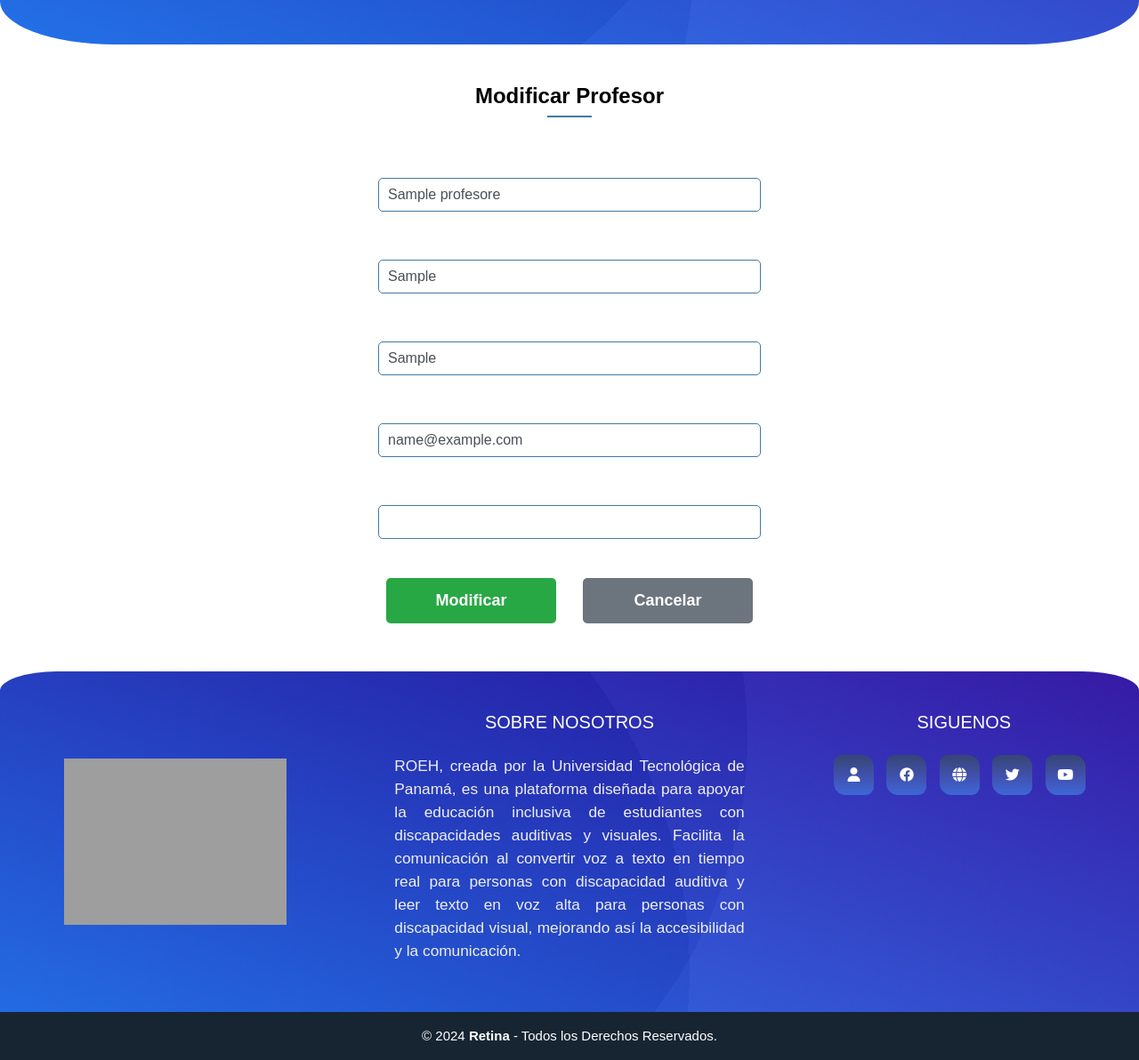
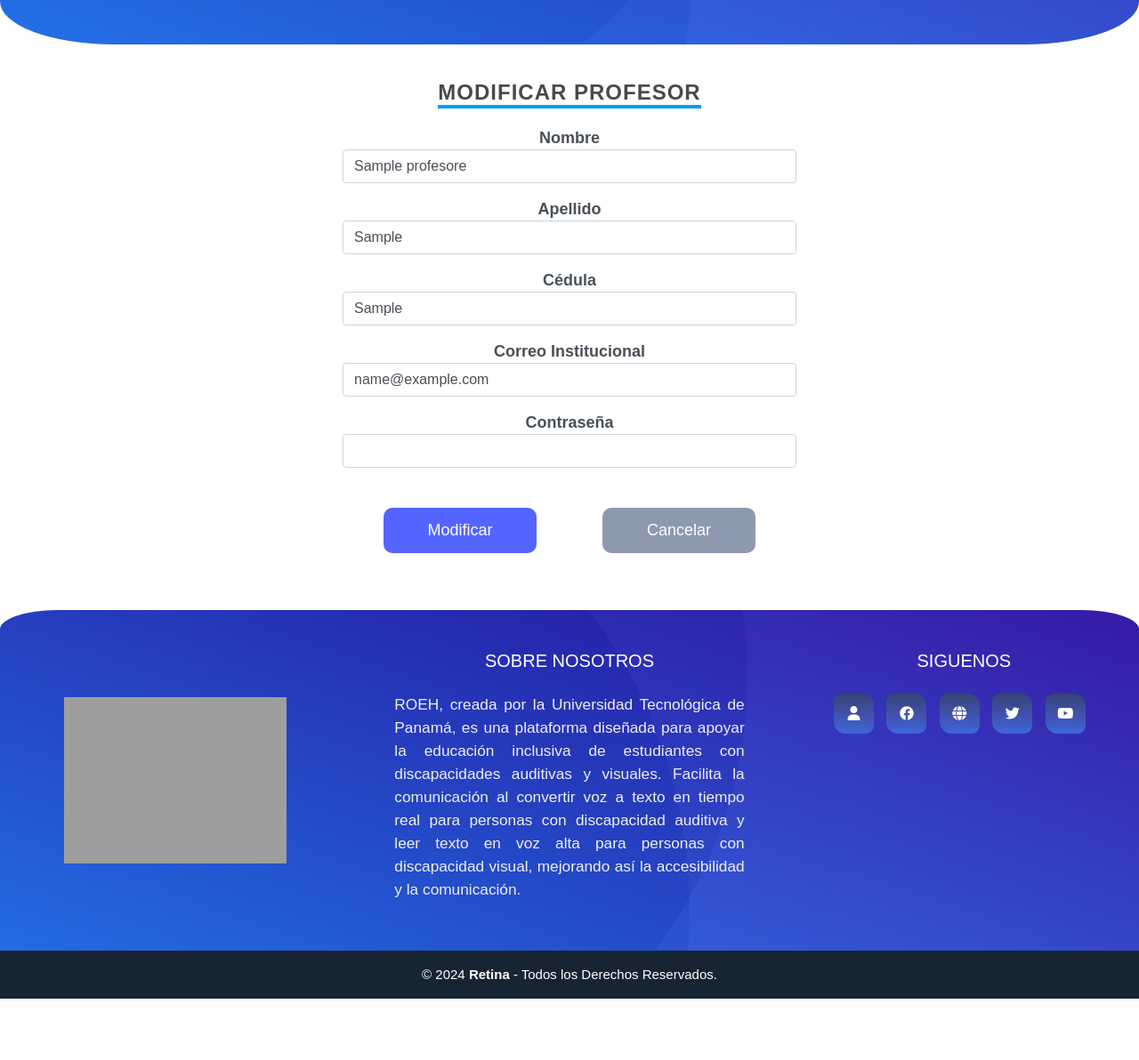
Before and after one commit to AngelaYermey/RegistrosBD, a PHP site: the page made by administrador/profesor/modificarDatosprofesor.php in a window 1280 px wide. Shown: the part 435-1627 px from the top of the page at 89% size. After the commit the page ends 1558 px from the top, so only its background shows below. Run offline with PHP 8.4, Linux system fonts and the light colour scheme; the visitor is signed in with stand-in values (Sample User, id 1); tables that the repository leaves empty or names only in its code hold one stand-in row (values such as "Sample post"); data that the repository does not hold is empty; some libraries are stand-ins or nearby versions; grey boxes are pictures that could not be loaded.

Commit message:
HACIENDO AJUSTES EN FORMULARIO MODIFICAR

```diff
--- a/administrador/profesor/modificarDatosprofesor.php
+++ b/administrador/profesor/modificarDatosprofesor.php
@@ -18,9 +18,8 @@ if ($validar == null || $validar = '') {
     <meta charset="UTF-8">
     <meta name="viewport" content="width=device-width, initial-scale=1.0">
     <link rel="stylesheet" href="https://stackpath.bootstrapcdn.com/bootstrap/4.5.2/css/bootstrap.min.css">
-    <script src="https://cdn.jsdelivr.net/npm/bootstrap@5.3.0-alpha1/dist/js/bootstrap.bundle.min.js"></script>
-    <script src="https://kit.fontawesome.com/5ef4b61a8f.js" crossorigin="anonymous"></script>
-    <link rel="stylesheet" href="../../css/formModificar.css">
+
+    <link rel="stylesheet" href="../../css/DiseñoCuenta.css">
     <title>Modificar</title>
 </head>
 
@@ -32,7 +31,7 @@ $conexion_obj = new Conexion();
 // Establecer la conexión a la base de datos
 $conn = $conexion_obj->conectar();
 // Verificar si se ha enviado la cédula
-if(isset($_GET["cedProf"])) {
+if (isset($_GET["cedProf"])) {
 
     $ced = $_GET["cedProf"];
 
@@ -43,7 +42,7 @@ if(isset($_GET["cedProf"])) {
 
     $result = $sql->get_result();
     // Verificar si se encontraron resultados
-        if($result->num_rows > 0) {
+    if ($result->num_rows > 0) {
         $datos = $result->fetch_object();
     } else {
 ?>
@@ -51,21 +50,20 @@ if(isset($_GET["cedProf"])) {
             No se encontraron datos para la cédula proporcionada.
         </div>
         <script>
-                setTimeout(function(){
+            setTimeout(function() {
                 window.location.href = 'tablaProfesor.php';
             }, 3000); // Redirigir después de 3 segundos (3000 milisegundos)
         </script>
     <?php
         exit(); // Detener la ejecución si no se encontraron datos
     }
-
 } else {
     ?>
     <div class="alert alert-danger alert-dismissible fade show" role="alert">
         No se proporcionó la cédula.
     </div>
     <script>
-        setTimeout(function(){
+        setTimeout(function() {
             window.location.href = 'tablaProfesor.php';
         }, 3000); // Redirigir después de 3 segundos (3000 milisegundos)
     </script>
@@ -80,35 +78,36 @@ if(isset($_GET["cedProf"])) {
         include("../../menuFooter/encabezadoA.html");
         ?>
     </header>
-<div class="form-style-2">
-
+    <section>
+        <div class="contentbx">
+            <div class="form">
+                <h2>Modificar Profesor</h2><br>
                 <form method="POST" class="custom-form-style">
-    <br><h3 class="textcolor">Modificar Profesor</h3><br>
-        <div class="col-md-12">
+                    <div class="form-floating mb-3">
                         <?php include "actualizar_profesor.php"; ?>
                         <label for="nom" class="form-label">Nombre</label>
                         <input type="text" id="nom" class="form-control" name="nom" pattern="[A-Za-zÁáÉéÍíÓóÚúÜüÑñ]+" title="Solo se permiten letras mayúsculas y minúsculas" value="<?php echo $datos->nombre; ?>" required>
                     </div>
-        <div class="col-md-12">
+                    <div class="form-floating mb-3">
                         <label for="ape" class="form-label">Apellido</label>
                         <input type="text" id="ape" class="form-control" name="ape" pattern="[A-Za-zÁáÉéÍíÓóÚúÜüÑñ]+" title="Solo se permiten letras mayúsculas y minúsculas" value="<?php echo $datos->apellido; ?>" required>
                     </div>
-        <div class="col-12">
+                    <div class="form-floating mb-3">
                         <label for="cedula" class="form-label">Cédula</label>
-            <input type="text" id="cedula" name="nueva_cedula" class="form-control" pattern="(\d{1,2}|PE|E|N|\d{1,2}AV|\d{1,2}PI)-\d{1,4}-\d{1,5}" title="Formato: XX-XXXX-XXXXX"  value="<?php echo $datos->cedula_prof; ?>" required>
+                        <input type="text" id="cedula" name="nueva_cedula" class="form-control" pattern="(\d{1,2}|PE|E|N|\d{1,2}AV|\d{1,2}PI)-\d{1,4}-\d{1,5}" title="Formato: XX-XXXX-XXXXX" value="<?php echo $datos->cedula_prof; ?>" required>
                         <!-- Campo oculto para almacenar la cédula antigua por si necesita modificar este campo-->
                         <input type="hidden" name="cedAntigua" value="<?php echo $datos->cedula_prof; ?>">
                     </div>
-        <div class="col-12">
+                    <div class="form-floating mb-3">
                         <label for="correo" class="form-label">Correo Institucional</label>
                         <input type="email" id="correo" name="correo" class="form-control" title="Formato: @utp.ac.pa " pattern="^[\w.%+-]+@([a-zA-Z0-9-]+\.)*utp\.ac\.pa$" value="<?php echo $datos->email; ?>" required>
                     </div>
 
-        <div class="col-12">
+                    <div class="form-floating mb-3">
                         <label for="pass" class="form-label">Contraseña</label>
                         <input type="text" id="pass" name="pass" class="form-control" value="<?php echo $datos->contraseña; ?>" required>
                     </div>
-
+                    <div class="inputbx2">
                     <div class="row p-4 ">
                         <div class="col-6">
                             <center><button type="submit" class="btn btn-success" name="btn_Modificar" value="ok">Modificar</button></center>
@@ -116,9 +115,11 @@ if(isset($_GET["cedProf"])) {
                         <div class="col-6">
                             <center><a href="tablaProfesor.php" name="Cancelar" class="btn btn-secondary">Cancelar</a></center>
                         </div>
-        </div>
+                    </div>  </div>
             </div>
             </form>
+        </div>
+    </section>
 
 </body>
 <script src="https://code.jquery.com/jquery-3.5.1.slim.min.js"></script>
--- a/css/Diseñocuenta.css
+++ b/css/Diseñocuenta.css
@@ -8,8 +8,6 @@ section {
     display: flex;
     overflow: hidden;
   }
-
-
 
   section .contentbx {
     display: flex;
@@ -99,6 +97,37 @@ section {
     background: #65a0c7;
   }
 
+   /* Estilos para el botón del formulario modificar*/
+   section .contentbx .form .inputbx2 button[type="submit"] {
+    background: #5465ff;
+    color: #fff;
+    outline: none;
+    border: none;
+    font-weight: 500;
+    cursor: pointer;
+    padding: 12px 20px;
+    font-size: 18px;
+    border-radius: 10px;
+    margin-top: 5px;
+    box-sizing: border-box;
+    width: 80%;
+  }
+   /* Estilos para el botón del formulario modificar*/
+   section .contentbx .form .inputbx2 a {
+    background: #8d99ae;
+    color: #fff;
+    outline: none;
+    border: none;
+    font-weight: 500;
+    cursor: pointer;
+    padding: 12px 20px;
+    font-size: 18px;
+    border-radius: 10px;
+    margin-top: 5px;
+    box-sizing: border-box;
+    width: 80%;
+  }
+
   /* Estilos para mensajes en el formulario */
   section .contentbx .form .inputbx p {
     color: #0d70a2;
@@ -118,8 +147,6 @@ section {
     margin: 30px 0 10px;
     font-weight: 500;
   }
-
-
 
 
   /* Estilos para el título del formulario */
@@ -164,7 +191,6 @@ section {
   }
 
 
-
   /* Estilos para el contenido al estar en dispositivos con ancho máximo de 1024px */
   @media (max-width: 1024px) {
     section .contentbx .form {
```
Also changed, not shown: administrador/aulas/tablaAulas.php (+5 -4 lines), administrador/clases/clasesRegistradas.php (+4 -8 lines). Lines whose indentation alone changed are shown as unchanged.
